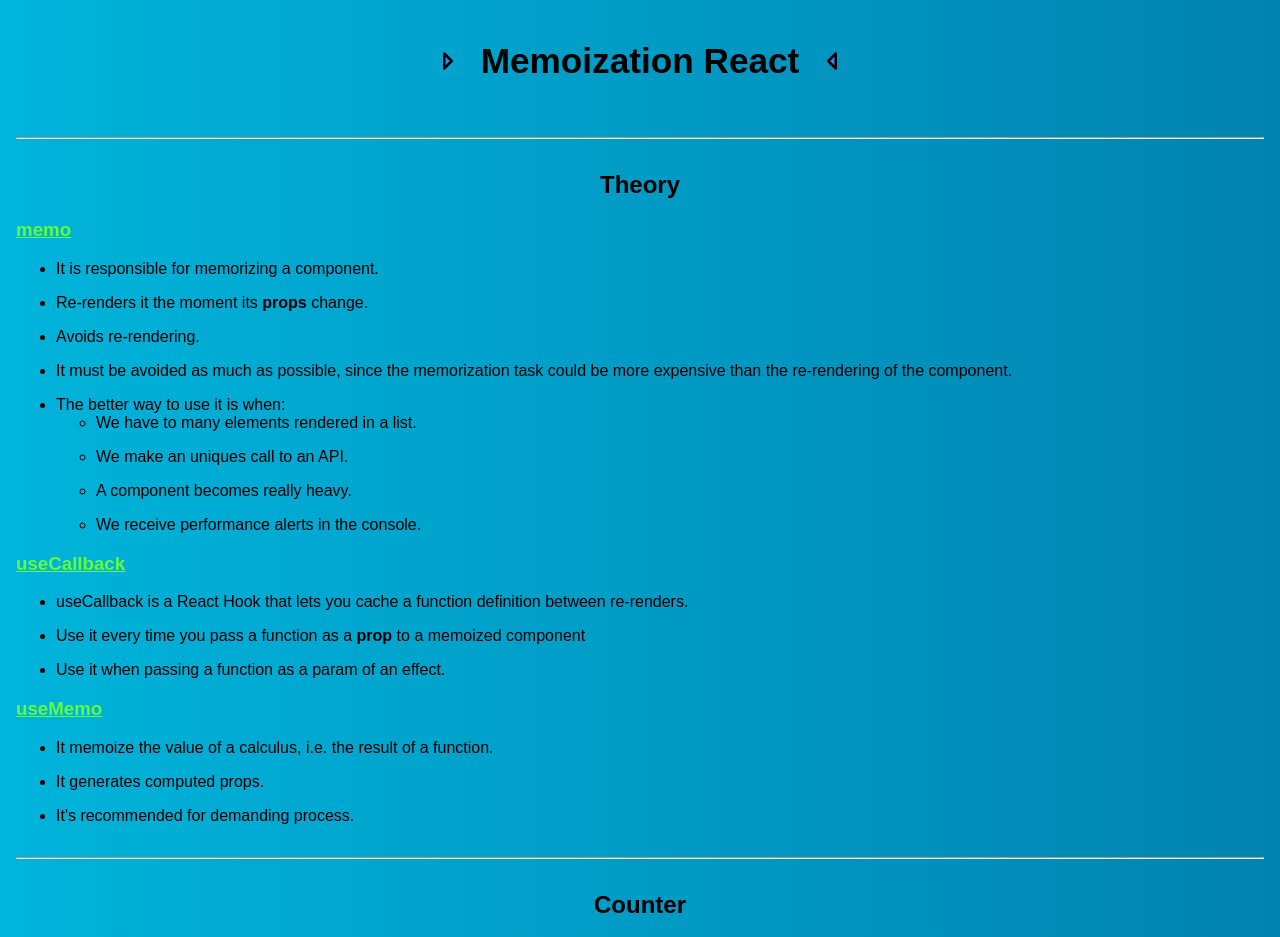
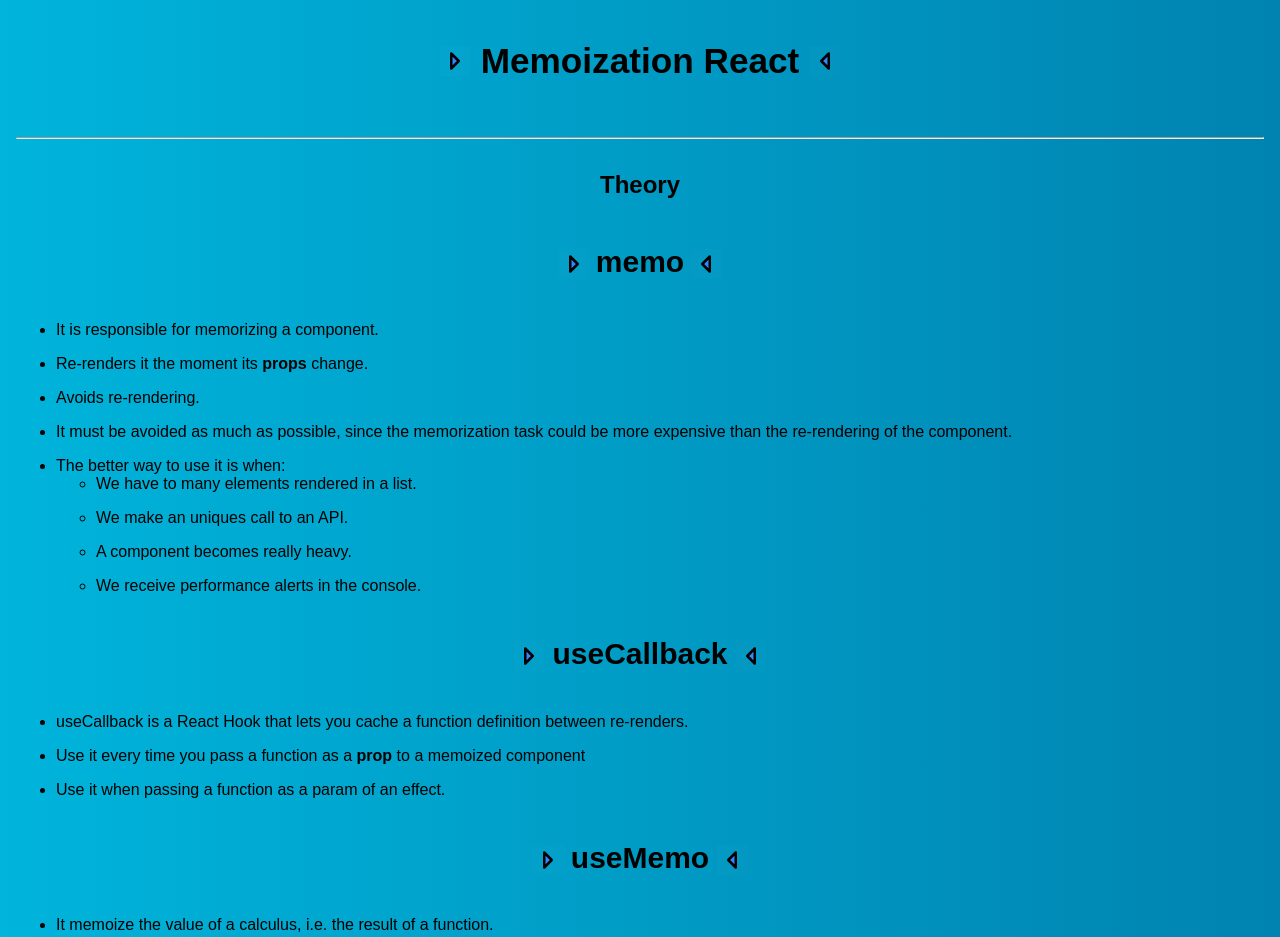
Before and after one commit to reche-git/04-React-Memorizacion, a React (Create React App) app: page / in a window 1280 px wide. Shown: the top 937 px of the page. Built offline with nearby package versions, Linux system fonts and the light colour scheme.

Commit message:
Modals 1, 2 and 3

```diff
--- a/src/App.js
+++ b/src/App.js
@@ -5,9 +5,13 @@ import { useModal } from "./hooks/useModal";
 
 function App() {
   const [isOpen, openModal, closeModal] = useModal(false);
+  const [isOpen2, openModal2, closeModal2] = useModal(false);
+  const [isOpen3, openModal3, closeModal3] = useModal(false);
+  const [isOpen4, openModal4, closeModal4] = useModal(false);
 
   return (
     <div>
+      {/* Modal "Memoization React" */}
       <button className="btnModal" onClick={openModal}>
         <img className="cursorImg2" src={cursorImg} alt="Cursor Click" />
         <h1>Memoization React</h1>
@@ -23,9 +27,7 @@ function App() {
             information from the cache the next time it's needed instead of
             computing it again.
           </p>
-          <p>
-            Makes the reading of the code faster in future loads!
-          </p>
+          <p>Makes the reading of the code faster in future loads!</p>
           <p style={{ textAlign: "center" }}>
             <a
               href="https://github.com/reche-git"
@@ -49,15 +51,31 @@ function App() {
 
       <hr />
       <h2>Theory</h2>
-      <h3>
-        <a
-          href="https://react.dev/reference/react/memo"
-          target="_blank"
-          rel="noreferrer"
-        >
-          memo
-        </a>
-      </h3>
+
+      {/* Modal2 "memo" */}
+      <button className="btnModal" onClick={openModal2}>
+        <img className="cursorImg2" src={cursorImg} alt="Cursor Click" />
+        <h2 style={{ fontSize: "30px" }}>memo</h2>
+        <img className="cursorImg" src={cursorImg} alt="Cursor Click" />
+      </button>
+      <Modal isOpen={isOpen2} closeModal={closeModal2}>
+        <div className="ExplinationModal">
+          <h3>A higher-order component</h3>
+          <code>const MemoComponent = memo(Component, arePropsEqual?)</code>
+          <p>
+            memo is a higher-order component that wraps around a component to
+            memoize the rendered output and avoid unnecessary renderings. This
+            improves performance because it memoizes the result and skips
+            rendering to reuse the last rendered result.
+          </p>
+          <p>
+            In this case, memo is used in the component "CounterSon" to avoid
+            re-render a for loop that counts from 0 to 1000000000. Doing this,
+            everytime we change the props in the parent component, we don't need
+            to re-render the child.
+          </p>
+        </div>
+      </Modal>
       <ul>
         <li>It is responsible for memorizing a component.</li>
         <li>
@@ -78,15 +96,32 @@ function App() {
           </ul>
         </li>
       </ul>
-      <h3>
-        <a
-          href="https://react.dev/reference/react/useCallback"
-          target="_blank"
-          rel="noreferrer"
-        >
-          useCallback
-        </a>
-      </h3>
+
+      {/* Modal3 "useCallback" */}
+      <button className="btnModal" onClick={openModal3}>
+        <img className="cursorImg2" src={cursorImg} alt="Cursor Click" />
+        <h2 style={{ fontSize: "30px" }}>useCallback</h2>
+        <img className="cursorImg" src={cursorImg} alt="Cursor Click" />
+      </button>
+      <Modal isOpen={isOpen3} closeModal={closeModal3}>
+        <div className="ExplinationModal">
+          <h3>To remember</h3>
+          <code>const cachedFn = useCallback(fn, dependencies)</code>
+          <p>
+            useCallback will return a memoized version of a function that only
+            changes if one of the dependencies has changed. This is useful when
+            passing callbacks to optimized child components that rely on
+            reference equality to prevent unnecessary renders{" "}
+          </p>
+          <p>
+            The component "Counter" has two functions that allows you increase
+            or decrease your counter by one, those funtions are also passed to
+            his child "CounterSon". So, to not re-render the functions
+            everytime, it only re-renders when his dependencies change.
+          </p>
+          <p>It works similar as the useEffect hook.</p>
+        </div>
+      </Modal>
       <ul>
         <li>
           useCallback is a React Hook that lets you cache a function definition
@@ -98,15 +133,25 @@ function App() {
         </li>
         <li>Use it when passing a function as a param of an effect.</li>
       </ul>
-      <h3>
-        <a
-          href="https://beta.reactjs.org/reference/react/useMemo"
-          target="_blank"
-          rel="noreferrer"
-        >
-          useMemo
-        </a>
-      </h3>
+
+      {/* Modal4 "useMemo" */}
+      <button className="btnModal" onClick={openModal4}>
+        <img className="cursorImg2" src={cursorImg} alt="Cursor Click" />
+        <h2 style={{ fontSize: "30px" }}>useMemo</h2>
+        <img className="cursorImg" src={cursorImg} alt="Cursor Click" />
+      </button>
+      <Modal isOpen={isOpen4} closeModal={closeModal4}>
+        <div className="ExplinationModal">
+          <h3>BANANA</h3>
+          <code>banana code</code>
+          <p>
+            ...
+          </p>
+          <p>
+            ...
+          </p>
+        </div>
+      </Modal>
       <ul>
         <li>
           It memoize the value of a calculus, i.e. the result of a function.
--- a/src/components/CounterSon.js
+++ b/src/components/CounterSon.js
@@ -26,7 +26,7 @@ const CounterSon = ({ counter, add, substract }) => {
         <button onClick={add}>+</button>
       </nav>
       <h3>{counter}</h3>
-      <h3>{superNumber}</h3>
+      <h3>Loop number: {superNumber}</h3>
     </div>
   );
 };
```
